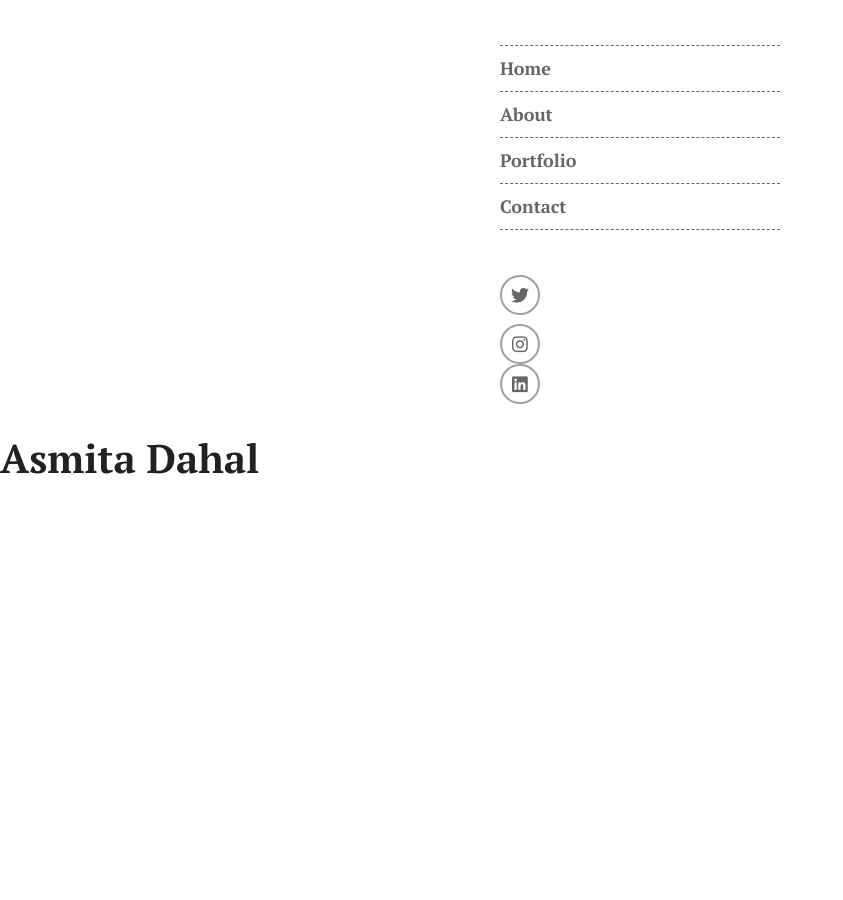
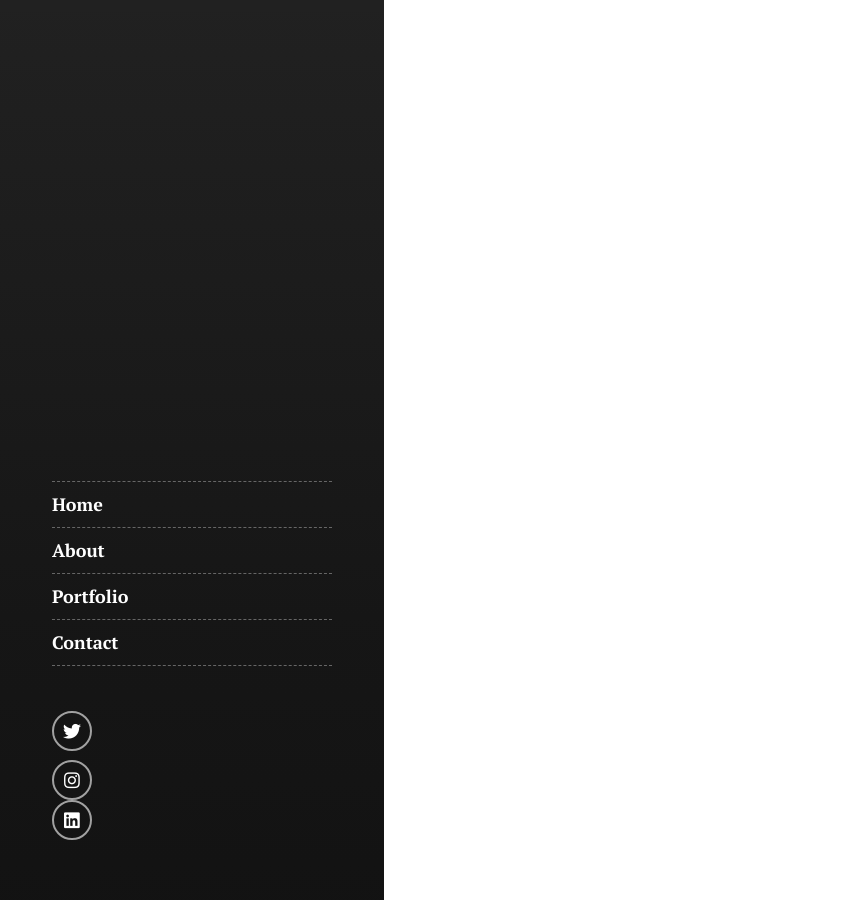
Before and after one commit to asmita-dahal/asmita-dahal.github.io, a Jekyll site: the page built from index.html, in a window 1280 px wide. Shown: the whole page, without its empty margins (0-843 px from the left). Built offline with Jekyll 4.4.1, drawn with Linux system fonts in a browser that asks for light colours.

Commit message:
nav bar visible in side site

```diff
--- a/_layouts/default.html
+++ b/_layouts/default.html
@@ -8,7 +8,35 @@
     <link rel="stylesheet" href="/assets/css/styles.css"/>
   </head>
   <body>
-  	{% include navigation.html %}
-    {{content}}
+  	<div id="theme-bar" class="theme-bar theme-bar-fixed theme-bar-hidden">
+      <div class="theme-bar-left">
+        <div class="theme-bar-name">
+          Asmita Dahal
+        </div>
+      </div>
+  	</div>
+  	<div id="page" class="site palette-yellow">
+  		<header id="masthead" class="site-header">
+		  {% if include_dict.image %}
+		  <div id="header-bg" class="site-header-bg" style="background-image:url('{{ include_dict.image | relative_url }}')"></div>
+		  {% else if include_dict.site.params.header.background_img %}
+		  <div id="header-bg" class="site-header-bg" style="background-image:url('{{ include_dict.site.params.header.background_img | relative_url }}')"></div>
+		  {% endif %}
+		  <div class="site-header-scroll">
+		    <div class="site-header-inside">
+		      <div class="site-header-vertical">
+		        {% include navigation.html %}
+		      </div><!-- .site-header-vertical -->
+		    </div><!-- .site-header-inside -->
+		  </div><!-- .site-header-scroll -->
+		</header><!-- .site-header -->
+	</div>
+	<div class="col-md-6 col-md-offset-4">
+    	{{content}}
+    </div>
   </body>
+
+  <!-- Scripts -->
+	<script src="{{ 'assets/js/plugins.js' | relative_url }}"></script>
+	<script src="{{ 'assets/js/main.js' | relative_url }}"></script>
 </html>
--- /dev/null
+++ b/_sass/_functions.scss
@@ -0,0 +1,69 @@
+/// Removes a specific item from a list.
+/// @author Hugo Giraudel
+/// @param {list} $list List.
+/// @param {integer} $index Index.
+/// @return {list} Updated list.
+@function remove-nth($list, $index) {
+
+  $result: null;
+
+  @if type-of($index) != number {
+    @warn "$index: #{quote($index)} is not a number for `remove-nth`.";
+  }
+  @else if $index == 0 {
+    @warn "List index 0 must be a non-zero integer for `remove-nth`.";
+  }
+  @else if abs($index) > length($list) {
+    @warn "List index is #{$index} but list is only #{length($list)} item long for `remove-nth`.";
+  }
+  @else {
+
+    $result: ();
+    $index: if($index < 0, length($list) + $index + 1, $index);
+
+    @for $i from 1 through length($list) {
+
+      @if $i != $index {
+        $result: append($result, nth($list, $i));
+      }
+
+    }
+
+  }
+
+  @return $result;
+
+}
+
+/// Gets a value from a map.
+/// @author Hugo Giraudel
+/// @param {map} $map Map.
+/// @param {string} $keys Key(s).
+/// @return {string} Value.
+@function val($map, $keys...) {
+
+  @if nth($keys, 1) == null {
+    $keys: remove-nth($keys, 1);
+  }
+
+  @each $key in $keys {
+    $map: map-get($map, $key);
+  }
+
+  @return $map;
+
+}
+
+/// Gets a font value.
+/// @param {string} $keys Key(s).
+/// @return {string} Value.
+@function _font($keys...) {
+  @return val($font, $keys...);
+}
+
+/// Gets a palette value.
+/// @param {string} $keys Key(s).
+/// @return {string} Value.
+@function _palette($keys...) {
+  @return val($palette, $keys...);
+}
```
Also changed, not shown: 8 other files.
